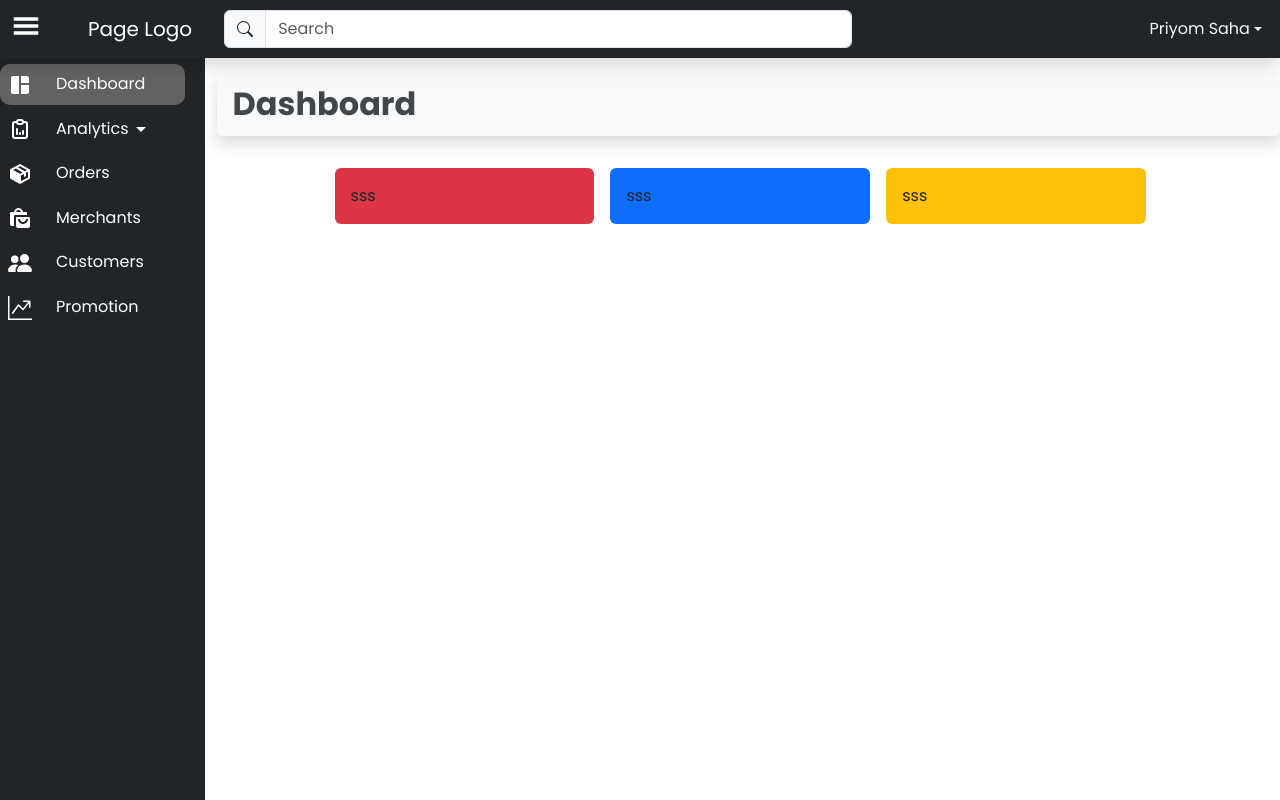
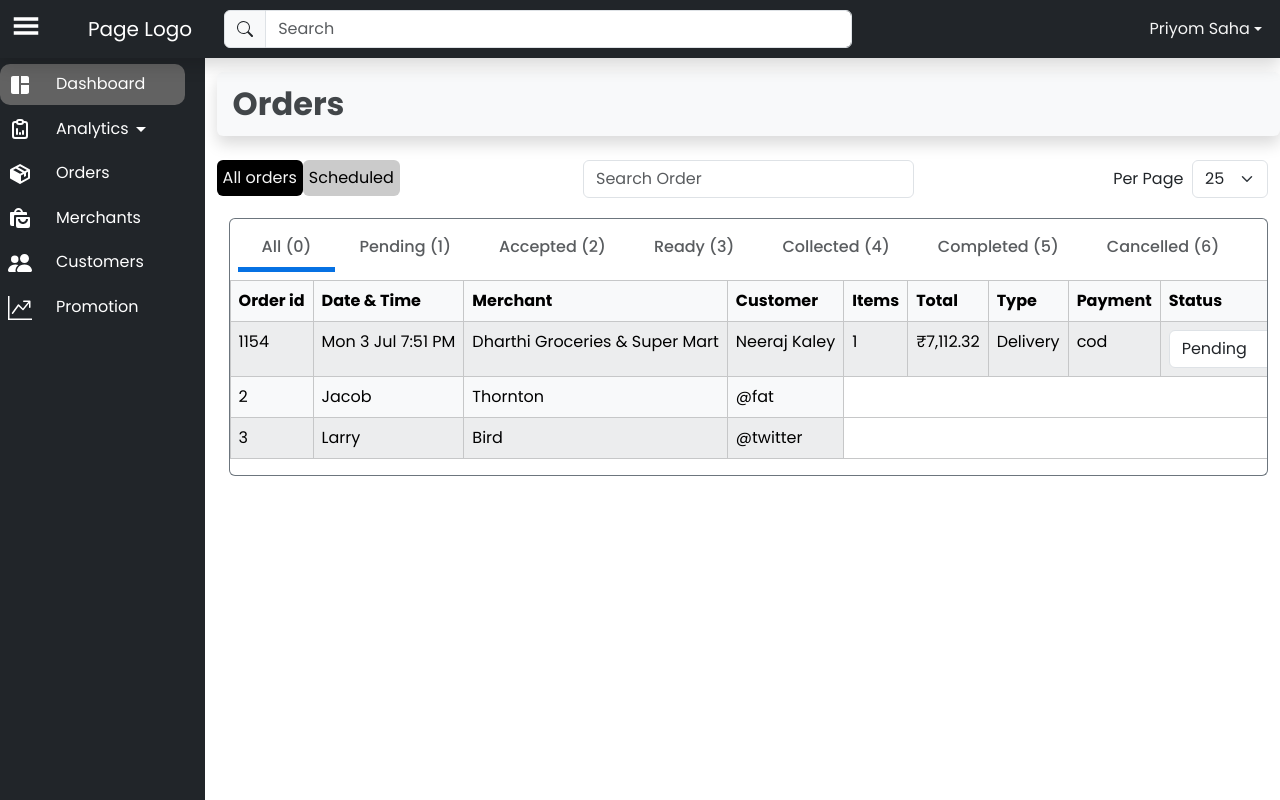
Before and after one commit to PriyomSaha/admin-dashboard, a React (Create React App) app: page /home in a window 1280 px wide. Built offline with nearby package versions, Linux system fonts and the light colour scheme; some icons are missing.

Commit message:
Orders page - OrderType tab ,Search ,pages , Table ,Order Status drop down

```diff
--- a/src/App.css
+++ b/src/App.css
@@ -43,3 +43,46 @@ background-color: rgb(98, 98, 98);
   border-radius: 10px;
   width:100%
   }
+  ul.nav.nav-pills{
+  margin:0;
+  }
+  .nav-pills .nav-item .nav-link{
+  color: black;
+  background-color: rgb(203, 203, 203);
+  padding:6px;
+  }
+  .nav-pills .nav-item .active{
+  background-color: black;
+  color:whitesmoke;
+
+  }
+  .order-nav-active{
+  border-bottom: 5px solid #0671E3;
+  /* transition: all 0.09s ease-in-out; */
+  }
+  .order-status-Completed{
+  background-color: #388e3c;
+  color: whitesmoke;
+  }
+
+  .order-status-Pending{
+  background-color: #01579b;
+  color: whitesmoke;
+  }
+
+  .order-status-Accepted{
+  background-color: #cddc39;
+  color: black;
+  }
+  .order-status-Ready{
+  background-color:  #8bc34a;
+  color: black;
+  }
+  .order-status-Collected{
+    background-color:  #607d8b;
+    color: whitesmoke;
+    }
+    .order-status-Cancelled{
+      background-color:  #b71c1c;
+      color: whitesmoke;
+      }
--- a/src/Components/Dashboard/Header/FixedSidebar.js
+++ b/src/Components/Dashboard/Header/FixedSidebar.js
@@ -8,7 +8,7 @@ import { TbReport } from "react-icons/tb";
 import { VscGraphLine } from "react-icons/vsc";
 import { BiSolidStarHalf, BiSolidShoppingBags } from "react-icons/bi";
 import { BsPeopleFill, BsGraphUpArrow } from "react-icons/bs";
-import { navigations } from "./NavigationProvider";
+import { navigations } from "../Provider/NavigationsProvider";
 
 function FixedSidebar(props) {
   //To display sub menus of Analytics
--- a/src/Components/Dashboard/Header/Header.js
+++ b/src/Components/Dashboard/Header/Header.js
@@ -62,7 +62,7 @@ function Header(props) {
             >
               <button
                 type="button"
-                class="bg-transparent border-0 d-flex align-items-center dropdown-toggle"
+                className="bg-transparent border-0 d-flex align-items-center dropdown-toggle"
                 data-bs-toggle="dropdown"
                 aria-expanded="false"
                 style={{ color: "whitesmoke" }}
@@ -72,7 +72,7 @@ function Header(props) {
                   &nbsp; Priyom Saha
                 </span>
               </button>
-              <ul class="dropdown-menu" data-bs-theme="dark">
+              <ul className="dropdown-menu" data-bs-theme="dark">
                 <Container fluid className="w-auto">
                   <Row onClick={() => setModalShow(true)}>
                     <Dropdown.Item className="d-flex align-items-center ">
--- a/src/Components/Dashboard/Header/NavigationProvider.js
+++ /dev/null
@@ -1,11 +0,0 @@
-export let navigations = {
-  1: "Dashboard",
-  2: "Analytics",
-  2.1: "Report",
-  2.2: "Business",
-  2.3: "Review",
-  3: "Orders",
-  4: "Merchants",
-  5: "Customers",
-  6: "Promotion",
-};
--- a/src/Components/Dashboard/Home.js
+++ b/src/Components/Dashboard/Home.js
@@ -3,10 +3,10 @@ import Header from "./Header/Header";
 import Body from "./Body";
 import { Container, Row, Col } from "react-bootstrap";
 import { useState } from "react";
-import { navigations } from "./Header/NavigationProvider";
+import { navigations } from "./Provider/NavigationsProvider";
 
 export default function Home() {
-  let [component, setComponent] = useState(navigations[1]);
+  let [component, setComponent] = useState(navigations[3]);
   return (
     <Container fluid className="remove-default-margin-padding min-vh-100">
       <Row className="d-flex justify-content-start ">
--- a/src/Components/Dashboard/Orders/Orders.js
+++ b/src/Components/Dashboard/Orders/Orders.js
@@ -1,7 +1,48 @@
-import React from "react";
-import { Col, Container, Form, Row, Tab, Table, Tabs } from "react-bootstrap";
+import { React, useEffect, useState } from "react";
+import {
+  Button,
+  Col,
+  Container,
+  Dropdown,
+  Form,
+  Row,
+  Tab,
+  Table,
+  Tabs,
+} from "react-bootstrap";
+import { orderNavigations, orderStatus } from "../Provider/NavigationsProvider";
+function Orders() {
+  let count = 0;
 
-function Orders() {
+  let [prevComponent, setPrevComponent] = useState(orderNavigations[0]);
+
+  // func to add curr. active class and remove prev. active class
+  let setNavigation = (value) => {
+    document.getElementById(value).classList.add("order-nav-active");
+    if (prevComponent !== value) {
+      document
+        .getElementById(prevComponent)
+        .classList.remove("order-nav-active");
+      setPrevComponent(value);
+    }
+  };
+
+  //useeffect to add active class to All orders
+  useEffect(() => {
+    document.getElementById(prevComponent).classList.add("order-nav-active");
+  });
+
+  //Set Order Status and it's Background
+  let [prevClass, setPrevClass] = useState(orderNavigations[0]);
+
+  let setOrderStatus = (e) => {
+    let value = e.target.value;
+    document
+      .getElementById("order-status")
+      .classList.replace(prevClass, `order-status-${value}`);
+    setPrevClass(`order-status-${value}`);
+  };
+
   return (
     <>
       <Row className="home-component-header">
@@ -9,47 +50,91 @@ function Orders() {
           Orders
         </span>
       </Row>
-      <Row>
-        <Col md={5}>
-          <Tabs
-            defaultActiveKey="All"
-            className="mb-3 px-3"
-            justify
-            variant="pills"
-          >
+      <Row className="overflow-auto scrollable">
+        <Col md={4} className="remove-default-margin-padding">
+          <Tabs defaultActiveKey="All" className="mb-3" variant="pills">
             <Tab eventKey="All" title="All orders" />
             <Tab eventKey="Scheduled" title="Scheduled" />
           </Tabs>
         </Col>
-        <Col md={5}>
-          <Form.Control aria-label="search" placeholder="Search Order" />
+        <Col md={4} className="mb-3">
+          <Form.Control
+            aria-label="search"
+            placeholder="Search Order"
+            className="w-100"
+          />
         </Col>
-        <Col md={1}>some</Col>
+        <Col md={4} className="mb-3">
+          <div className="d-flex  align-items-center float-end">
+            Per Page &nbsp;
+            <Form.Select className="w-auto">
+              <option value="25">25</option>
+              <option value="50">50</option>
+              <option value="75">75</option>
+              <option value="100">100</option>
+            </Form.Select>
+          </div>
+        </Col>
       </Row>
-      <Row className="overflow-auto p-2 scrollable">
+      <Row className="">
         <Container fluid>
-          <Table
-            striped
-            bordered
-            hover
-            responsive
-            className="scrollable"
-            variant="light"
+          <div className="overflow-auto p-2 mt-1 d-flex text-nowrap border border-secondary rounded-top border-bottom-0">
+            {orderNavigations.map((nav) => (
+              <div
+                className="w-auto px-4 text-muted fw-medium d-flex pb-2 mt-2"
+                id={nav}
+                key={nav}
+                onClick={() => setNavigation(nav)}
+                role="button"
               >
+                {nav} ({count++})
+              </div>
+            ))}
+          </div>
+          <div className="border border-secondary rounded-bottom border-top-0">
+            <Table striped bordered hover responsive variant="light">
               <thead>
                 <tr>
-                <th>#</th>
-                <th>First Name</th>
-                <th>Last Name</th>
-                <th>Username</th>
+                  <th>Order id</th>
+                  <th>Date & Time</th>
+                  <th>Merchant</th>
+                  <th>Customer</th>
+                  <th>Items</th>
+                  <th>Total</th>
+                  <th>Type</th>
+                  <th>Payment</th>
+                  <th>Status</th>
+                  <th>Notes</th>
                 </tr>
               </thead>
               <tbody>
                 <tr>
+                  <td>1154</td>
+                  <td>Mon 3 Jul 7:51 PM</td>
+                  <td>Dharthi Groceries & Super Mart</td>
+                  <td>Neeraj Kaley</td>
                   <td>1</td>
-                <td>Mark</td>
-                <td>Otto</td>
-                <td>@mdo</td>
+                  <td>₹7,112.32</td>
+                  <td>Delivery</td>
+                  <td>cod</td>
+                  <td>
+                    <Form.Select
+                      className="w-auto"
+                      id="order-status"
+                      onChange={(e) => setOrderStatus(e)}
+                    >
+                      {orderStatus.map((value) => (
+                        <option
+                          value={value}
+                          key={value}
+                          style={{ backgroundColor: "white", color: "black" }}
+                        >
+                          {value}
+                        </option>
+                      ))}
+                    </Form.Select>
+                  </td>
+                  <td></td>
                 </tr>
                 <tr>
                   <td>2</td>
@@ -65,6 +150,7 @@ function Orders() {
                 </tr>
               </tbody>
             </Table>
+          </div>
         </Container>
       </Row>
     </>
--- /dev/null
+++ b/src/Components/Dashboard/Provider/NavigationsProvider.js
@@ -0,0 +1,29 @@
+export let navigations = {
+  1: "Dashboard",
+  2: "Analytics",
+  2.1: "Report",
+  2.2: "Business",
+  2.3: "Review",
+  3: "Orders",
+  4: "Merchants",
+  5: "Customers",
+  6: "Promotion",
+};
+export let orderNavigations = [
+  "All",
+  "Pending",
+  "Accepted",
+  "Ready",
+  "Collected",
+  "Completed",
+  "Cancelled",
+];
+
+export let orderStatus = [
+  "Pending",
+  "Accepted",
+  "Ready",
+  "Collected",
+  "Completed",
+  "Cancelled",
+];
```
Lines whose indentation alone changed are shown as unchanged.
